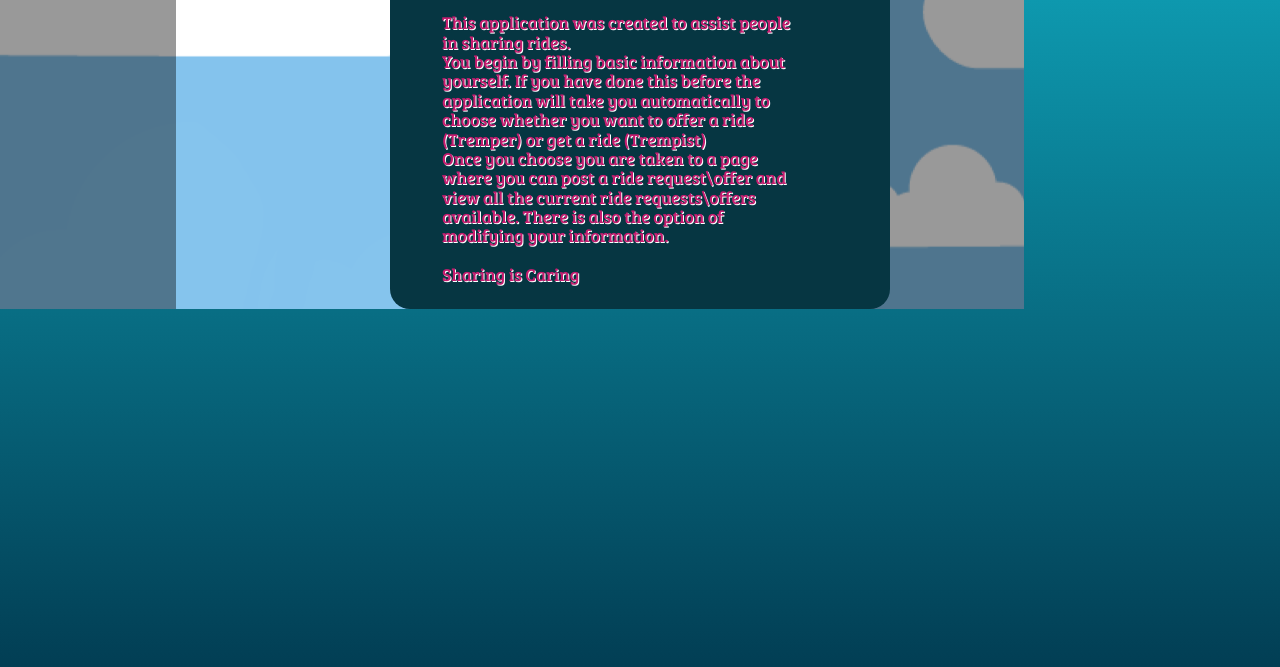
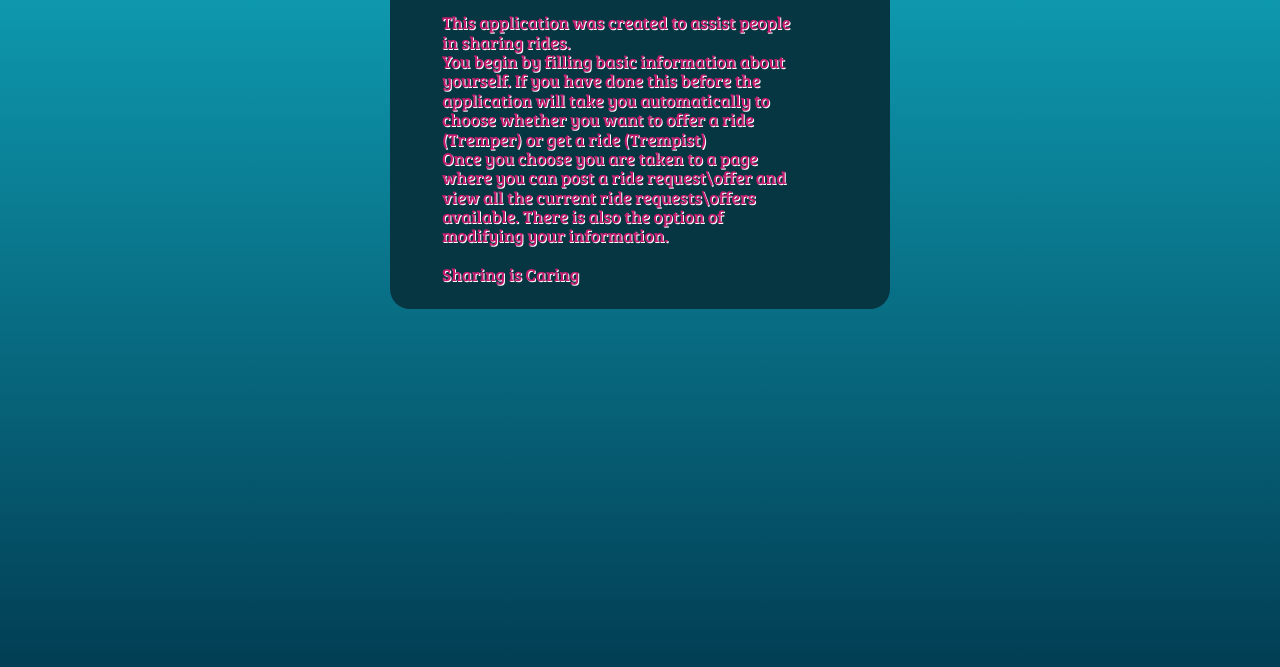
Before and after one commit to badudon/Tremper, a website: page help.html in a window 1280 px wide. Shown: the part 133-800 px from the top of the page. Drawn offline with Linux system fonts and the light colour scheme; a web font is replaced by a local one.

Commit message:
debuging

```diff
--- a/web/css/style.css
+++ b/web/css/style.css
@@ -73,18 +73,18 @@ article, aside, details, figcaption, figure, footer, header, hgroup, menu, nav,
 
 html {
   background-color: #10AAC0;
-  background-image: url(images/fallback-gradient.png);
+  background-image: url(images/background.png);
   background-image: -webkit-gradient(linear, 0% 0%, 0% 100%, from(#10AAC0), to(#023E54));
   background-image: -webkit-linear-gradient(top, #10AAC0, #023E54);
   background-image: -moz-linear-gradient(top, #10AAC0, #023E54);
   background-image: -o-linear-gradient(top, #10AAC0, #023E54);
+  background-repeat: no-repeat;
   min-height: 100%;
   height: auto;
 }
 
 body  {
-    background-image: url("../images/background.png");
-    background-repeat: no-repeat;
+
   font-family: Merriweather, serif;
   font-size: 1rem;
   line-height: 160%;
```
